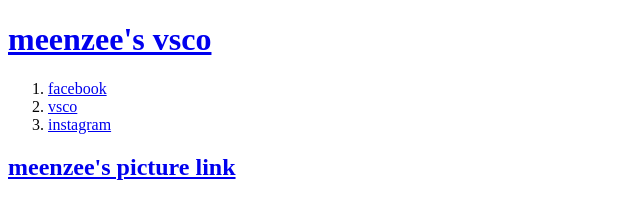
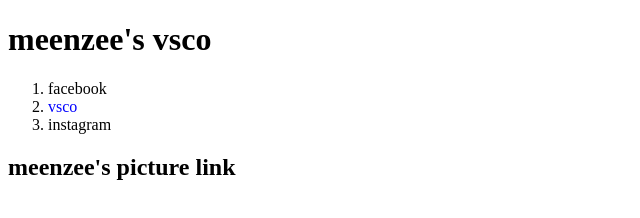
Before and after one commit to meeeeeeng/web1, a plain HTML site: page 2.html in a window 1280 px wide. Shown: the whole page, without its empty margins (0-640 px from the left). Drawn offline with Linux system fonts and the light colour scheme.

Commit message:
Update 2.html

```diff
--- a/2.html
+++ b/2.html
@@ -4,12 +4,17 @@
   <title>WEB1- html</title>
   <meta charset="utf-8">
 </head>
+<style>
+a{
+  color:black; text-decoration: none;
+}
+</style>
 
 <body>
   <h1><a href="index.html">meenzee's vsco</a></h1>
   <ol>
     <li><a href="1.html"> facebook</a></li>
-    <li><a href="2.html"> vsco</a></li>
+    <li><a href="2.html"style ="color:blue;"> vsco</a></li>
     <li><a href="3.html"> instagram</a></li>
   </ol>
   <h2><a href="https://vsco.co/meeenzeeechae/gallery"target="_blank"title="meenzee's picture">
```
